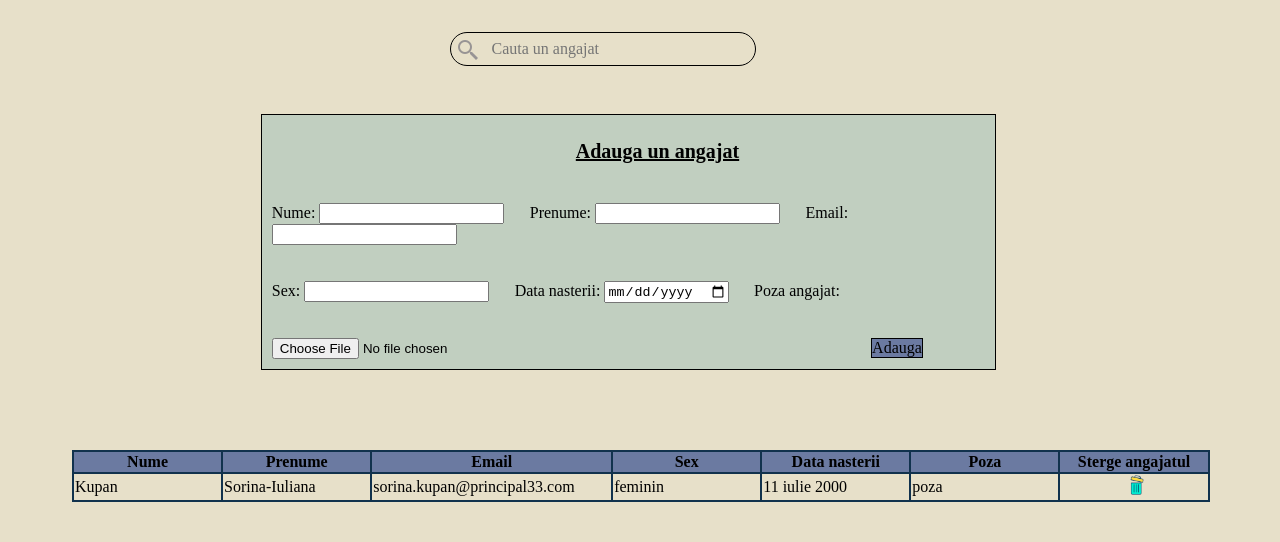
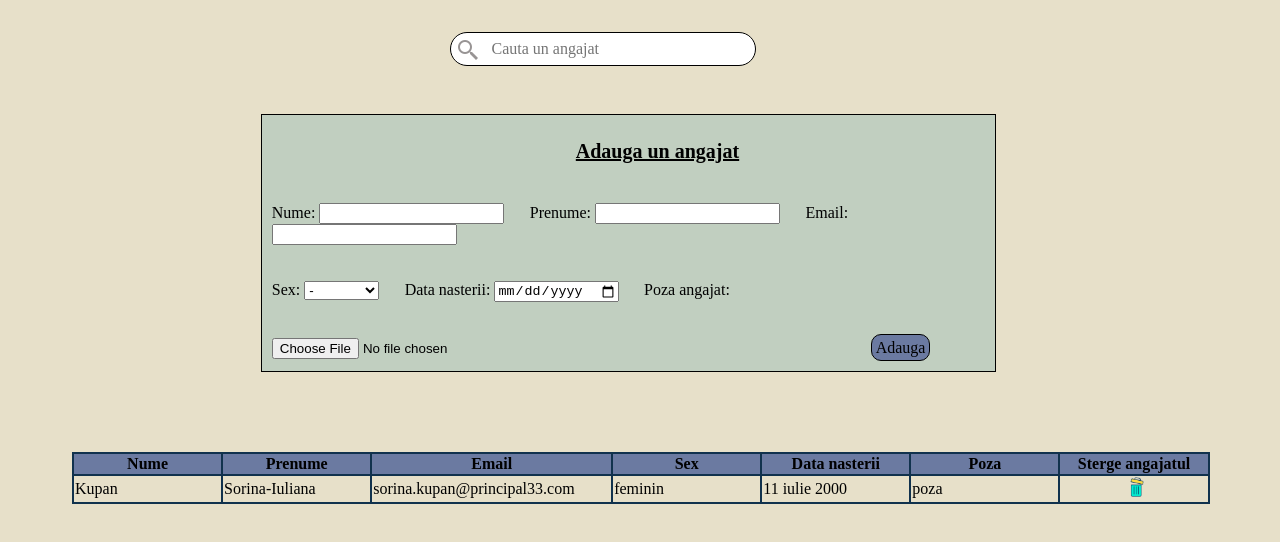
Before and after one commit to sorinaKupan/contentManagementSystem, a plain HTML site: page index.html in a window 1280 px wide. Drawn offline with Linux system fonts and the light colour scheme; a script that the page names is missing.

Commit message:
Created dropdown list for the sex field.

```diff
--- a/css/index.css
+++ b/css/index.css
@@ -13,6 +13,7 @@ body {
     width: 40%;
     height: 2rem;
     display: flex;
+    background-color: white;
 }
 #query {
     width: 100%;
@@ -61,6 +62,8 @@ h3{
     background-color: #6B7AA1;
     margin-top: 1rem;
     margin-left: 45%;
+    padding: 0.5%;
+    border-radius: 10px;
 }
 
 table, th, td {
--- a/index.html
+++ b/index.html
@@ -25,7 +25,11 @@
                     <label for="email">Email:</label>
                     <input type="email" id="email" class="inputAngajat"><br>
                     <label for="sex">Sex:</label>
-                    <input type="text" id="sex" class="inputAngajat">
+                    <select id="sex" class="inputAngajat">
+                        <option value="-" selected>-</option>
+                        <option value="m">masculin</option>
+                        <option value="f">feminin</option>
+                    </select>
                     <label for="dataNasterii">Data nasterii:</label>
                     <input type="date" id="dataNasterii" class="inputAngajat">
                     <label for="poza">Poza angajat:</label>
```
